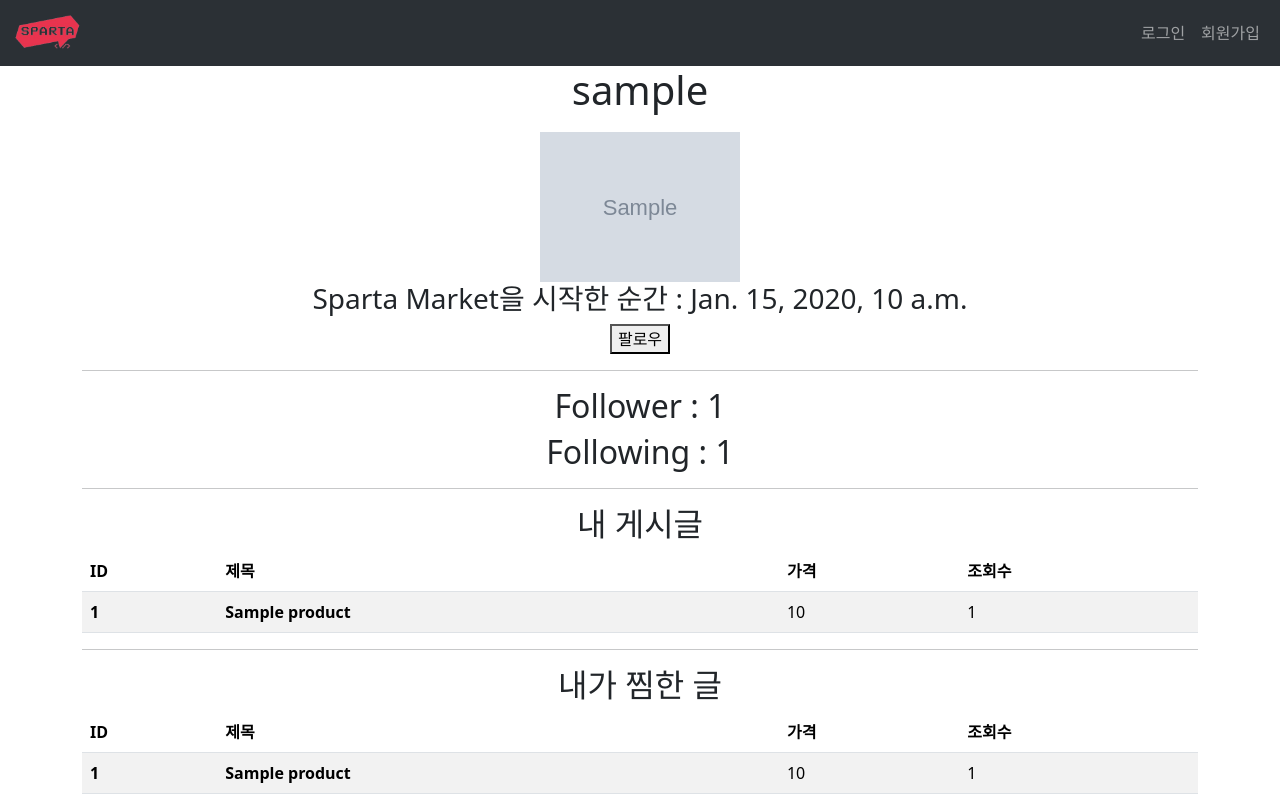
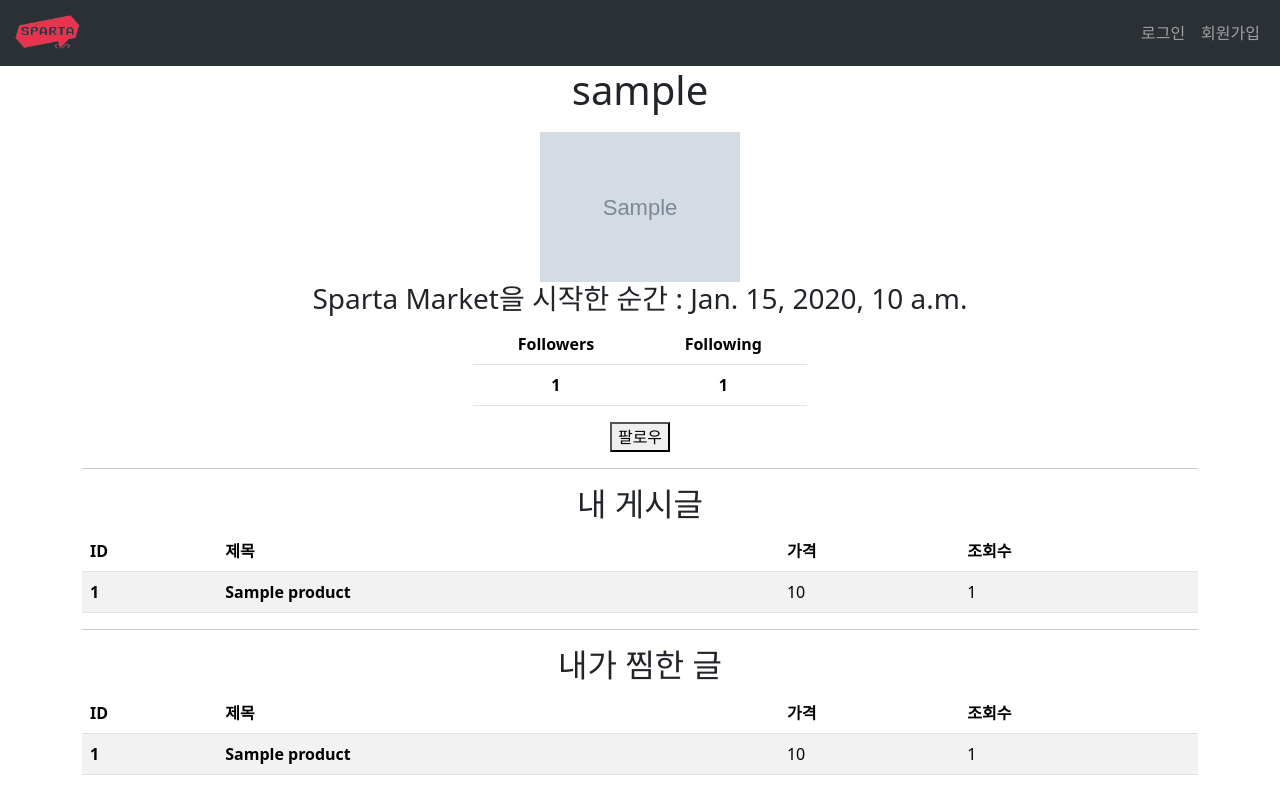
Before and after one commit to pkg0203/SpartaMarket, a Django app: page /accounts/1/mypage/ in a window 1280 px wide. After the commit the page ends 775 px from the top, so only its background shows below. Run offline with Django 4.2, Linux system fonts and the light colour scheme; tables that the repository leaves empty hold one stand-in row (values such as "Sample post"); grey boxes marked "Sample" are stand-in pictures.

Commit message:
<CSS>mypage : follwer와 following 수를 table로 변경

```diff
--- a/spartamarket/accounts/templates/accounts/mypage.html
+++ b/spartamarket/accounts/templates/accounts/mypage.html
@@ -12,6 +12,20 @@
 </form>
 {%endif%}
 <h3>Sparta Market을 시작한 순간 : {{user.created_at}}</h3>
+<table class="table" style="width: 30%; text-align: center;">
+    <thead>
+        <tr>
+            <th scope="col">Followers</th>
+            <th scope="col">Following</th>
+        </tr>
+    </thead>
+    <tbody>
+        <tr>
+            <th scope="row">{{user.followers.all.count}}</th>
+            <td><strong>{{user.follow.all.count}}</strong></td>
+        </tr>
+    </tbody>
+</table>
 {%if request.user != user %}
 <form action="{%url 'accounts:follow' user.pk%}" method="POST">
     {%csrf_token%}
@@ -22,9 +36,6 @@
     {%endif%}
 </form>
 {%endif%}
-<hr>
-<h2>Follower : {{user.followers.all.count}}</h2>
-<h2>Following : {{user.follow.all.count}}</h2>
 <hr>
 <h2>내 게시글</h2>
 {%if products != null %}
@@ -42,8 +53,7 @@
         <tr>
             <th scope="row">{{product.pk}}</th>
             <td>
-                    <a href="{%url 'products:detail' product.pk%}"
-                        style="text-decoration: none; color: black;">
+                <a href="{%url 'products:detail' product.pk%}" style="text-decoration: none; color: black;">
                     <strong>
                         {{product.title}}
                     </strong>
@@ -72,8 +82,7 @@
         <tr>
             <th scope="row">{{product.pk}}</th>
             <td>
-                <a href="{%url 'products:detail' product.pk%}"
-                    style="text-decoration: none; color: black;">
+                <a href="{%url 'products:detail' product.pk%}" style="text-decoration: none; color: black;">
                     <strong>
                         {{product.title}}
                     </strong>
```
Lines whose indentation alone changed are shown as unchanged.
